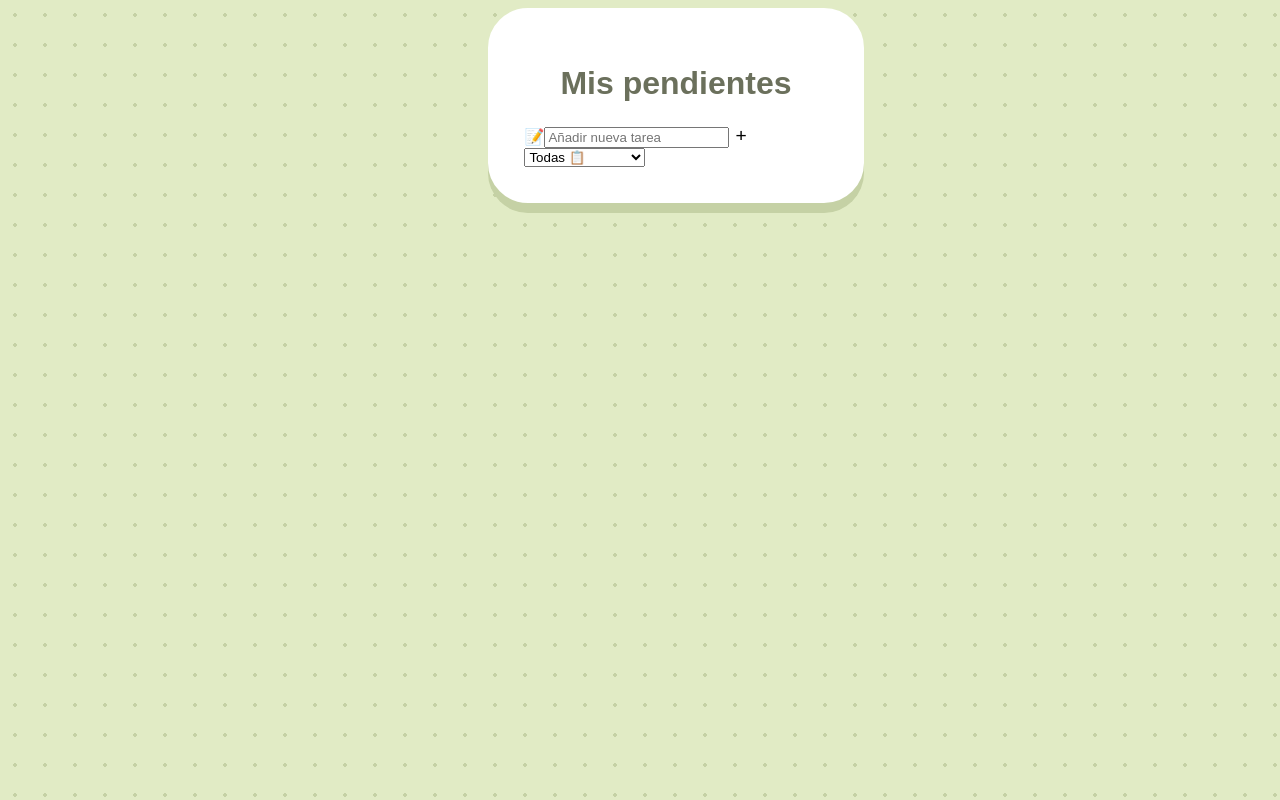
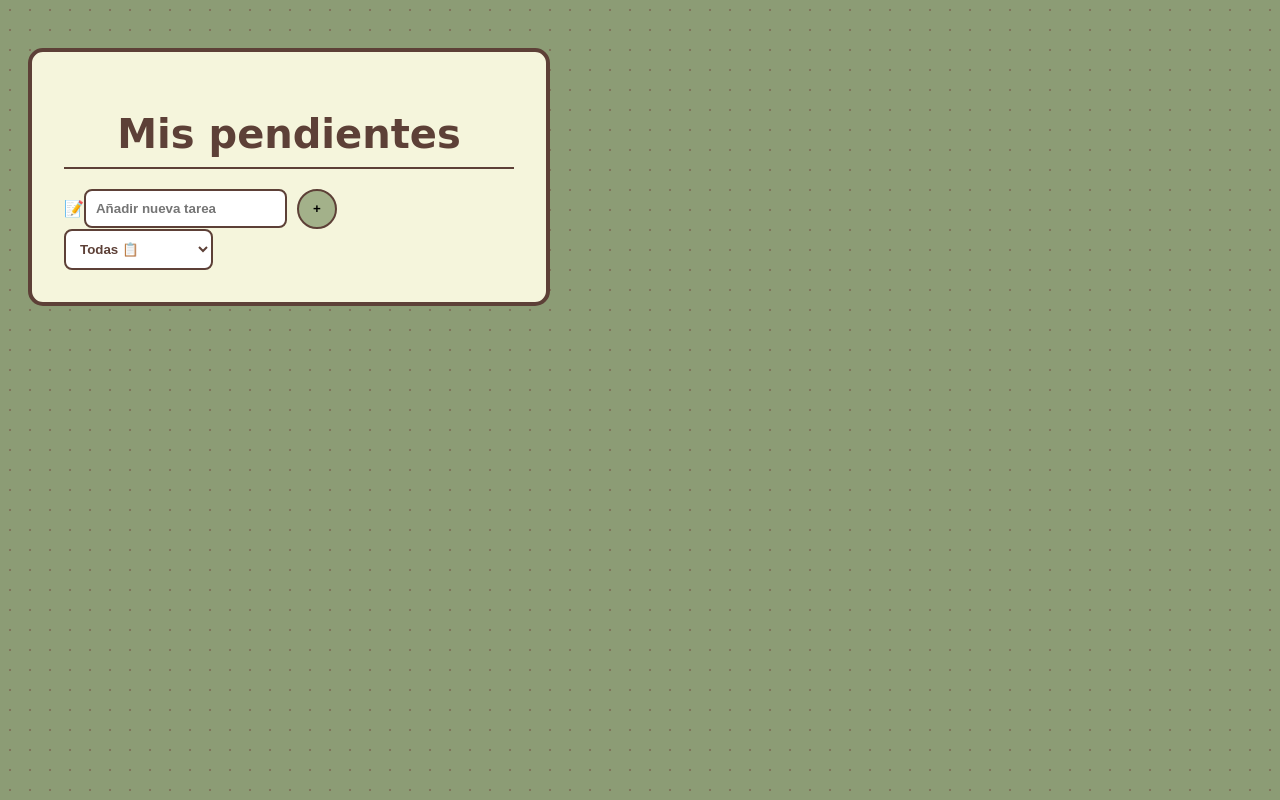
Before and after one commit to Lopez-Merin0/TP-React, a React (Vite) app: page / in a window 1280 px wide. Built offline with nearby package versions, Linux system fonts and the light colour scheme.

Commit message:
cambio de estilo de la interfaz

```diff
--- a/src/index.css
+++ b/src/index.css
@@ -1,53 +1,66 @@
 :root {
-    --bg-color: #e1ebc5;
-    --card-bg: #ffffff;
-    --accent-pink: #ffb7c5;
-    --text-olive: #6b705c;
+    --wood-brown: #5d4037;
+    --paper-cream: #f5f5dc;
+    --leaf-green: #82735c;
+    --accent-olive: #a3b18a;
+    --border-style: 4px solid var(--wood-brown);
 }
 
 body {
-    background-color: var(--bg-color);
-    background-image: radial-gradient(#c5d1a5 2px, transparent 2px);
-    background-size: 30px 30px;
-    font-family: Arial, sans-serif;
-    color: var(--text-olive);
-    display: flex;
+    background-color: #8c9c75;
+    background-image: radial-gradient(var(--leaf-green) 1px, transparent 1px);
+    background-size: 20px 20px;
+    font-family: 'Comic Sans MS', 'cursive', sans-serif;
     justify-content: center;
-    padding: 0;
+    padding: 40px 20px;
+    color: var(--wood-brown);
 }
 
 .app-container {
-    background: var(--card-bg);
+    background-color: var(--paper-cream);
     padding: 2rem;
-    border-radius: 40px;
-    box-shadow: 0 10px 0px #c5d1a5;
+    border: var(--border-style);
+    border-radius: 15px;
     width: 100%;
-    max-width: 400px;
-    border: 4px solid #fff;
+    max-width: 450px;
+    position: relative;
 }
 
 h1 {
     text-align: center;
-    color: var(--text-olive);
+    font-size: 2.5rem;
+    margin-bottom: 20px;
+    border-bottom: 2px solid var(--wood-brown);
+    padding-bottom: 10px;
+}
+
+input[type="text"],
+select {
+    background: white;
+    border: 2px solid var(--wood-brown);
+    border-radius: 8px;
+    padding: 10px;
+    color: var(--wood-brown);
+    font-weight: bold;
+}
+
+.add-btn {
+    background: var(--accent-olive);
+    border: 2px solid var(--wood-brown);
+    border-radius: 50%;
+    width: 40px;
+    height: 40px;
+    margin-left: 10px;
+    font-weight: bold;
+    cursor: pointer;
 }
 
 .todo-item {
+    background: rgba(255, 255, 255, 0.5);
+    margin: 10px 0;
+    padding: 15px;
+    border: 2px solid var(--wood-brown);
+    border-radius: 10px;
     display: flex;
     justify-content: space-between;
-    align-items: center;
-    padding: 10px;
-    margin: 10px 0;
-    border-bottom: 2px dashed var(--accent-pink);
 }
-
-.completed {
-    text-decoration: line-through;
-    opacity: 0.6;
-}
-
-button {
-    cursor: pointer;
-    border: none;
-    background: none;
-    font-size: 1.2rem;
-}
```
